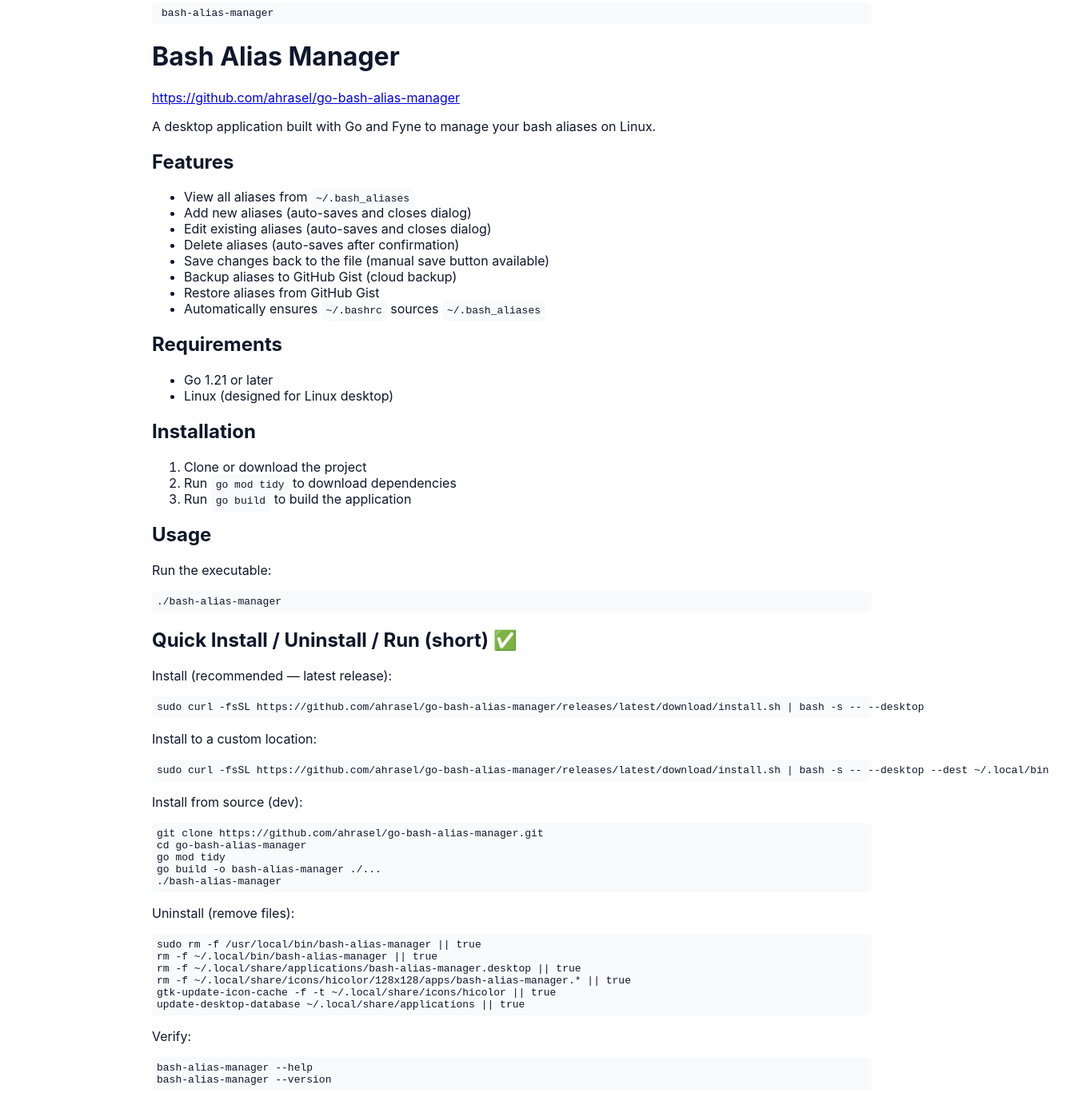
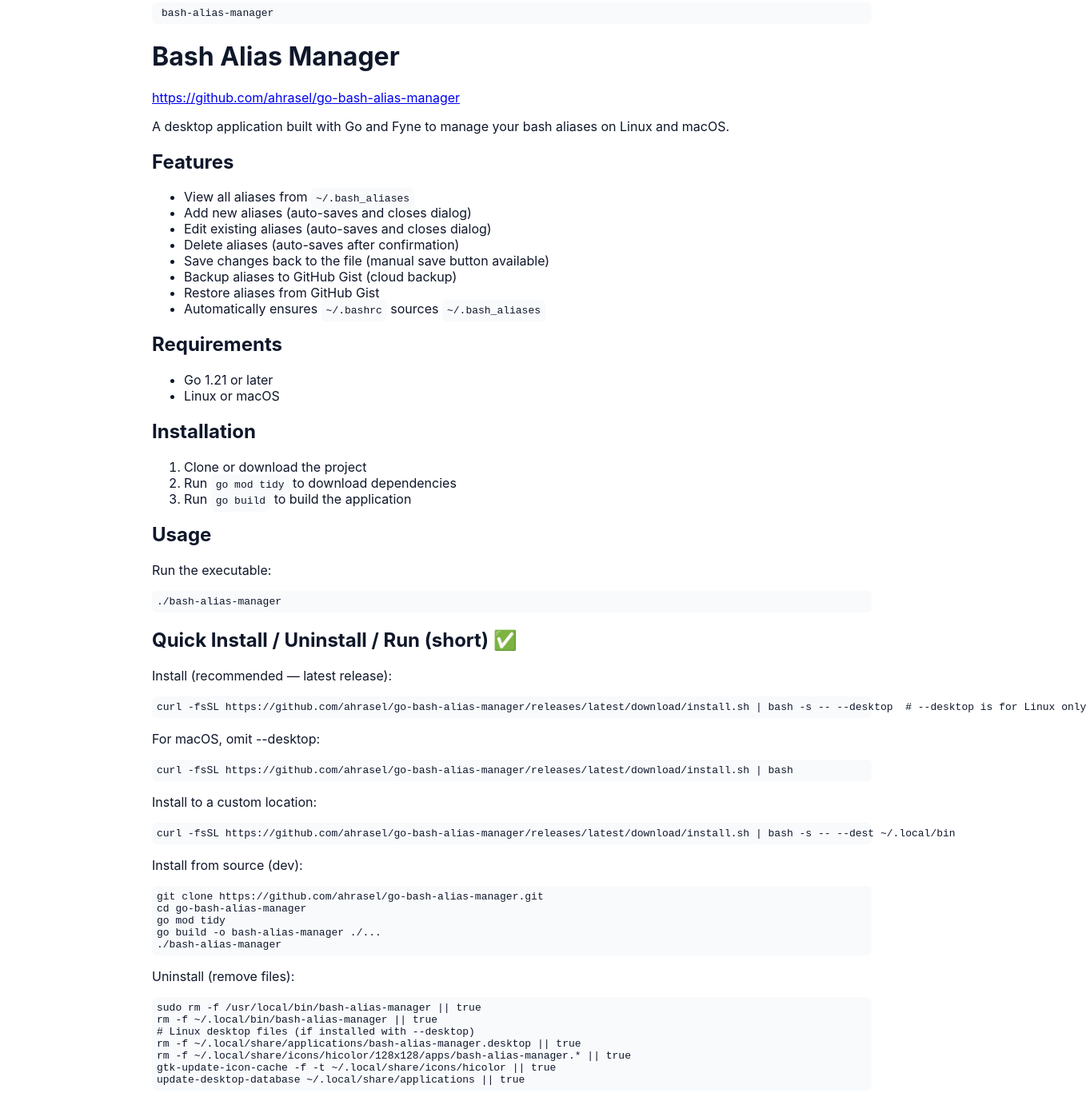
Before and after one commit to ahrasel/go-bash-alias-manager, a plain HTML site: page index.html in a window 1280 px wide. Shown: the part 884-2251 px from the top of the page at 80% size, 1358 px wide, since content can reach past the window. Drawn offline with Linux system fonts and the light colour scheme.

Commit message:
deploy: a8d4328b05970dbc0d8403ff556a4fafb5699c0a

```diff
--- a/index.html
+++ b/index.html
@@ -46,7 +46,7 @@ update-desktop-database ~/.local/share/applications || true</code></pre>
     <!-- README content -->
 <h1 dir="auto">Bash Alias Manager</h1>
 <p dir="auto"><a href="https://github.com/ahrasel/go-bash-alias-manager">https://github.com/ahrasel/go-bash-alias-manager</a></p>
-<p dir="auto">A desktop application built with Go and Fyne to manage your bash aliases on Linux.</p>
+<p dir="auto">A desktop application built with Go and Fyne to manage your bash aliases on Linux and macOS.</p>
 <h2 dir="auto">Features</h2>
 <ul dir="auto">
 <li>View all aliases from <code class="notranslate">~/.bash_aliases</code></li>
@@ -61,7 +61,7 @@ update-desktop-database ~/.local/share/applications || true</code></pre>
 <h2 dir="auto">Requirements</h2>
 <ul dir="auto">
 <li>Go 1.21 or later</li>
-<li>Linux (designed for Linux desktop)</li>
+<li>Linux or macOS</li>
 </ul>
 <h2 dir="auto">Installation</h2>
 <ol dir="auto">
@@ -74,9 +74,11 @@ update-desktop-database ~/.local/share/applications || true</code></pre>
 <div class="highlight highlight-source-shell" dir="auto"><pre class="notranslate">./bash-alias-manager</pre></div>
 <h2 dir="auto">Quick Install / Uninstall / Run (short) ✅</h2>
 <p dir="auto">Install (recommended — latest release):</p>
-<div class="highlight highlight-source-shell" dir="auto"><pre class="notranslate">sudo curl -fsSL https://github.com/ahrasel/go-bash-alias-manager/releases/latest/download/install.sh <span class="pl-k">|</span> bash -s -- --desktop</pre></div>
+<div class="highlight highlight-source-shell" dir="auto"><pre class="notranslate">curl -fsSL https://github.com/ahrasel/go-bash-alias-manager/releases/latest/download/install.sh <span class="pl-k">|</span> bash -s -- --desktop  <span class="pl-c"><span class="pl-c">#</span> --desktop is for Linux only</span></pre></div>
+<p dir="auto">For macOS, omit --desktop:</p>
+<div class="highlight highlight-source-shell" dir="auto"><pre class="notranslate">curl -fsSL https://github.com/ahrasel/go-bash-alias-manager/releases/latest/download/install.sh <span class="pl-k">|</span> bash</pre></div>
 <p dir="auto">Install to a custom location:</p>
-<div class="highlight highlight-source-shell" dir="auto"><pre class="notranslate">sudo curl -fsSL https://github.com/ahrasel/go-bash-alias-manager/releases/latest/download/install.sh <span class="pl-k">|</span> bash -s -- --desktop --dest <span class="pl-k">~</span>/.local/bin</pre></div>
+<div class="highlight highlight-source-shell" dir="auto"><pre class="notranslate">curl -fsSL https://github.com/ahrasel/go-bash-alias-manager/releases/latest/download/install.sh <span class="pl-k">|</span> bash -s -- --dest <span class="pl-k">~</span>/.local/bin</pre></div>
 <p dir="auto">Install from source (dev):</p>
 <div class="highlight highlight-source-shell" dir="auto"><pre class="notranslate">git clone https://github.com/ahrasel/go-bash-alias-manager.git
 <span class="pl-c1">cd</span> go-bash-alias-manager
@@ -86,6 +88,7 @@ go build -o bash-alias-manager ./...
 <p dir="auto">Uninstall (remove files):</p>
 <div class="highlight highlight-source-shell" dir="auto"><pre class="notranslate">sudo rm -f /usr/local/bin/bash-alias-manager <span class="pl-k">||</span> <span class="pl-c1">true</span>
 rm -f <span class="pl-k">~</span>/.local/bin/bash-alias-manager <span class="pl-k">||</span> <span class="pl-c1">true</span>
+<span class="pl-c"><span class="pl-c">#</span> Linux desktop files (if installed with --desktop)</span>
 rm -f <span class="pl-k">~</span>/.local/share/applications/bash-alias-manager.desktop <span class="pl-k">||</span> <span class="pl-c1">true</span>
 rm -f <span class="pl-k">~</span>/.local/share/icons/hicolor/128x128/apps/bash-alias-manager.<span class="pl-k">*</span> <span class="pl-k">||</span> <span class="pl-c1">true</span>
 gtk-update-icon-cache -f -t <span class="pl-k">~</span>/.local/share/icons/hicolor <span class="pl-k">||</span> <span class="pl-c1">true</span>
```
